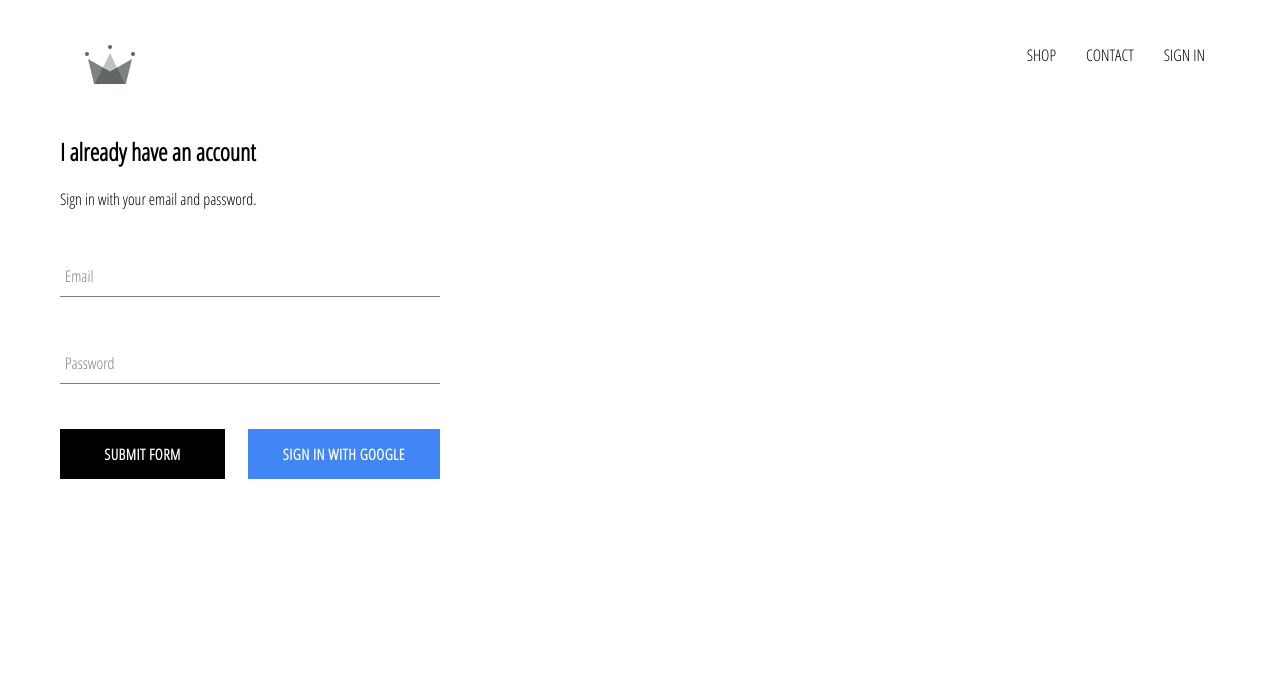
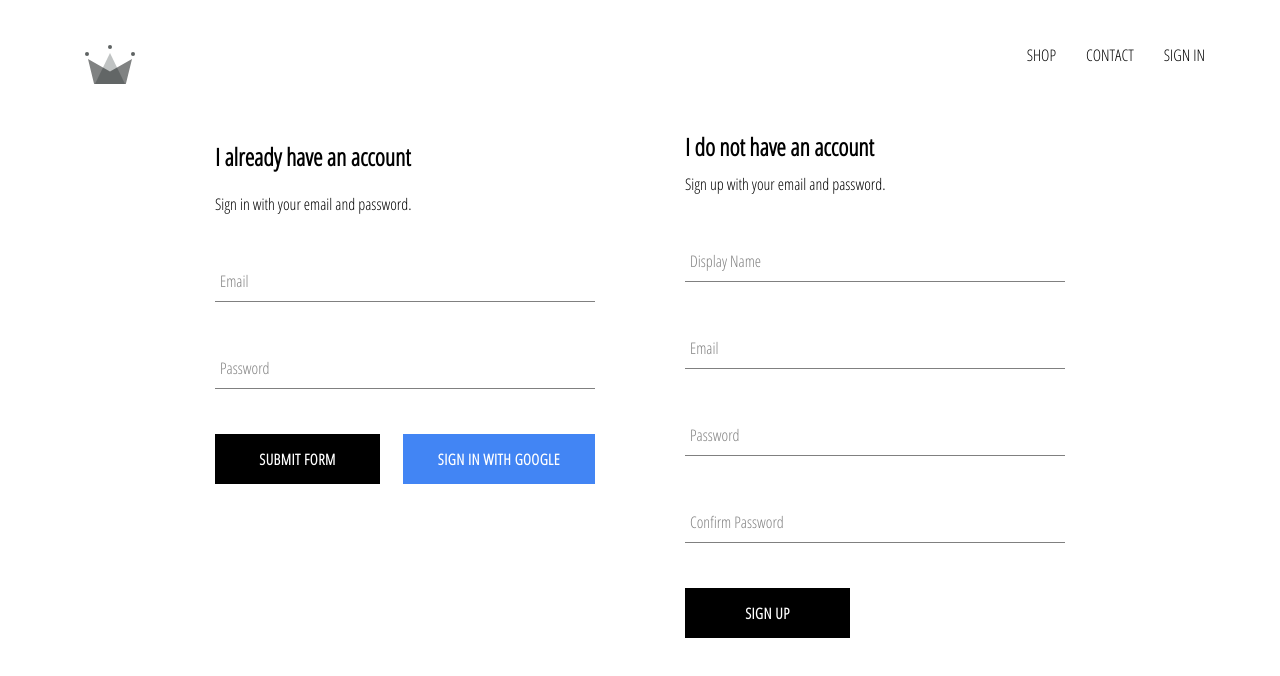
Before and after one commit to dflemming080278/crwn-clothing, a React (Create React App) app: page /signin in a window 1280 px wide. Shown: the top 676 px of the page. Built offline with nearby package versions, Linux system fonts and the light colour scheme; no server answers; a web font is replaced by a local one.

Commit message:
implemented firebase utils, included ability to store authenticated users into our firestore database

```diff
--- a/src/App.js
+++ b/src/App.js
@@ -7,12 +7,13 @@
 import Header from './components/header/header.component';
 import SignInAndSignUpPage from './components/sign-in-and-sign-up/sign-in-and-sign-up.component';
 
-import { initFirebaseAuth } from './firebase/firebase.utils';
+import { init, unSubscribeFromAuth, createUserProfileDocument } from './firebase/firebase.utils';
 
 
 class App extends React.Component {
   constructor() {
     super();
+
     this.state={
       currentUser: null,
       unsubscribeFromAuth: null
@@ -20,17 +21,38 @@
   }
 
 
-  handleCurrentUser = (user) => {
-    this.setState({ currentUser: user});
+  handleCurrentUser = async (userAuth) => {
+    if(userAuth) {
+
+      await createUserProfileDocument(userAuth);
+      this.setState({
+        currentUser: userAuth
+      }
+      // ,() => { //async pattern, ensure setstate finish
+      //   console.log(this.state.currentUser);
+      // }
+      );
+    } else {
+      this.setState({
+        currentUser: null
+      }
+      // ,() => { //async pattern, ensure setstate finish
+      //   console.log(this.state.currentUser);
+      // }
+      );
+    }
+
+    console.log('currentUser: ' + this.state.currentUser );
   }
 
   componentDidMount() {
-    initFirebaseAuth( this.handleCurrentUser,  this.state.unsubscribeFromAuth);
+    init( this.handleCurrentUser );
   }
 
   componentWillUnmount() {
-      this.state.unsubscribeFromAuth();
+    unSubscribeFromAuth();
   }
+
 
   render() {
     return (
--- a/src/components/sign-in-and-sign-up/sign-in-and-sign-up.component.jsx
+++ b/src/components/sign-in-and-sign-up/sign-in-and-sign-up.component.jsx
@@ -1,4 +1,5 @@
 import React from "react";
+import Signup from "../sign-up/sign-up.component";
 import SignIn from "../signin/signin.component";
 
 import './sign-in-and-sign-up.styles.scss';
@@ -8,6 +9,7 @@
     return (
         <div className='sign-in-and-sign-up'>
             <SignIn />
+            <Signup />
         </div>
 
     );
--- a/src/components/sign-in-and-sign-up/sign-in-and-sign-up.styles.scss
+++ b/src/components/sign-in-and-sign-up/sign-in-and-sign-up.styles.scss
@@ -0,0 +1,6 @@
+.sign-in-and-sign-up {
+    width: 850px;
+    display: flex;
+    justify-content: space-between;
+    margin: 30px auto;
+}
--- /dev/null
+++ b/src/components/sign-up/sign-up.component.jsx
@@ -0,0 +1,112 @@
+import React, { Component } from "react";
+
+
+import FormInput from "../form-input/form-input.component";
+import CustomButton from "../custom-button/custom-button.component";
+
+import { createUserProfileDocument, firebaseCreateUserWithEmailAndPassword } from '../../firebase/firebase.utils';
+//import { createUserProfileDocument, firebaseCreateUserWithEmailAndPassword } from '../../firebase/firebase.utils';
+
+
+import './sign-up.styles.scss';
+
+class Signup extends Component {
+    constructor(){
+        super();
+        this.state= {
+            displayName: '',
+            email: '',
+            password: '',
+            confirmPassword: ''
+        };
+    }
+
+    handleSubmit = async  (event) => {
+        event.preventDefault();
+
+        //const { displayName, email, password, confirmPassword } = this.state;
+        const { displayName, email, password, confirmPassword } = this.state;
+
+        if(password !== confirmPassword) {
+            alert("password don't match");
+            return;
+        }
+
+        try {
+
+            const { user } = firebaseCreateUserWithEmailAndPassword(
+                displayName,
+                email,
+                password
+            );
+
+
+            await createUserProfileDocument(user);
+
+            this.setState({
+                displayName: '',
+                email: '',
+                password: '',
+                confirmPassword: ''
+            });
+
+
+        } catch(error) {
+            console.error(error);
+        }
+    }
+
+    handleChange = (event) => {
+        event.preventDefault();
+        const { name, value } = event.target;
+
+        this.setState({ [name]: value });
+    }
+
+    render() {
+        const { displayName, email, password, confirmPassword } = this.state;
+        return(
+            <div className='sign-up'>
+                <h2 className='title'>I do not have an account</h2>
+                <span>Sign up with your email and password.</span>
+                <form className='sign-up-form' onSubmit= { this.handleSubmit }>
+                        <FormInput
+                            handleChange={ this.handleChange }
+                            label='Display Name'
+                            name='displayName'
+                            type='text'
+                            value={ displayName }
+                            required/>
+                        <FormInput
+                            handleChange={ this.handleChange }
+                            label='Email'
+                            name='email'
+                            type='email'
+                            value={ email }
+                            required/>
+                        <FormInput
+                            handleChange={ this.handleChange }
+                            label='Password'
+                            name='password'
+                            type='password'
+                            value={ password }
+                            required/>
+                        <FormInput
+                            handleChange={ this.handleChange }
+                            label='Confirm Password'
+                            name='confirmPassword'
+                            type='password'
+                            value={ confirmPassword }
+                            required/>
+                        <div className='buttons'>
+                            <CustomButton type='submit'>SIGN UP</CustomButton>
+                        </div>
+                    </form>
+            </div>
+        );
+    }
+
+
+}
+
+export default Signup;
--- /dev/null
+++ b/src/components/sign-up/sign-up.styles.scss
@@ -0,0 +1,9 @@
+.sign-up {
+    display: flex;
+    flex-direction: column;
+    width: 380px;
+}
+
+.title {
+    margin: 10px 0;
+}
--- a/src/firebase/firebase.utils.js
+++ b/src/firebase/firebase.utils.js
@@ -5,20 +5,22 @@
     GoogleAuthProvider,
     signInWithPopup,
     signOut,
+    createUserWithEmailAndPassword,
   } from 'firebase/auth';
-// import {
-//     getFirestore,
+ import {
+     getFirestore,
 //     collection,
-//     addDoc,
+//      addDoc,
 //     query,
 //     orderBy,
 //     limit,
-//     onSnapshot,
-//     setDoc,
+       onSnapshot,
+       getDoc,
+       setDoc,
 //     updateDoc,
-//     doc,
+     doc,
 //     serverTimestamp,
-// } from 'firebase/firestore';
+ } from 'firebase/firestore';
 // import {
 //     getStorage,
 //     ref,
@@ -38,29 +40,127 @@
 const auth = getAuth();
 
 let handleCurrentUser = null;
+let handleUnsubscribeFromAuth = null
 
 // Initialize firebase auth
-export function initFirebaseAuth(appHandleCurrentUser, appUnsubscribeFromAuth) {
-
+export function init(appHandleCurrentUser) {
     handleCurrentUser = appHandleCurrentUser;
-
-    // Listen to auth state changes.
-    appUnsubscribeFromAuth = onAuthStateChanged(auth, authStateObserver);
+    initFirebaseAuth();
 }
 
-function authStateObserver(user) {
-    handleCurrentUser(user);
+// Listen to auth state changes.
+export function initFirebaseAuth() {
+    handleUnsubscribeFromAuth = onAuthStateChanged(auth, authStateObserver);
 }
 
-// Signs-in Friendly Chat.
-export async function firebaseSignIn() {
-    // Sign in Firebase using popup auth and Google as the identity provider.
-    var provider = new GoogleAuthProvider();
-    await signInWithPopup(getAuth(), provider);
+// Listen to Snapshot changes.
+export function initFirebaseSnapshot(userAuth) {
+    const db = getFirestore();
+    const userRef = doc(db,`users/${ userAuth.uid }`);
+
+    onSnapshot(userRef, firebaseOnSnapshot);
 }
 
-// Signs-out of Friendly Chat.
+export function unSubscribeFromAuth() {
+    handleUnsubscribeFromAuth();
+}
+
+async function authStateObserver(user) {
+    handleCurrentUser(user);
+
+    if (user) {
+//console.log('1. user.uid:- ' + user.uid);
+        initFirebaseSnapshot ( user );
+    }
+}
+
+// Sign in Firebase using popup auth and Google as the identity provider.
+export async function firebaseSignIn() {
+    var provider = new GoogleAuthProvider();
+
+    try {
+        await signInWithPopup(getAuth(), provider);
+    }catch(error) {
+//alert(error.message);
+    }
+}
+
+// Sign out of Firebase.
 export function firebaseSignOut() {
-    // Sign out of Firebase.
-    signOut(getAuth());
+    signOut(auth);
 }
+
+export async function firebaseCreateUserWithEmailAndPassword(displayName, email, password) {
+    try {
+
+        const { user } = await createUserWithEmailAndPassword(
+            auth,
+            email,
+            password
+        );
+        user.displayName = displayName;
+
+        return user;
+    }catch(error) {
+        console.log(error.message);
+    }
+}
+
+
+
+export async function createUserProfileDocument(userAuth)  {
+    if (!userAuth) return;
+
+
+    const db = getFirestore();
+
+    const userRef = doc(db,`users/${ userAuth.uid }`);
+
+    const snapShot = await getDoc(userRef);
+
+    if(!snapShot.exists()) {
+
+        const { displayName, email } = userAuth;
+        const createdAt = new Date();
+
+        try {
+           if (userAuth.uid) {
+                await setDoc(userRef, {
+                    displayName,
+                    email,
+                    createdAt
+                });
+            }
+        } catch(error) {
+            console.error(error);
+            console.log('error creating user:- ', error.message);
+        }
+    }
+
+    return userRef;
+  }
+
+export async function firebaseOnSnapshot(userSnap) {
+
+    if (userSnap.exists) {
+//console.log("Snapshot data changed:", userSnap.data());
+
+        handleCurrentUser({
+            id: userSnap.id,
+            ...userSnap.data()
+        });
+      } else {
+        // doc.data() will be undefined in this case
+        console.log("No such document!");
+      }
+}
+
+// // Return Firbase Collection object
+// export async function firebaseCollection(name) {
+//     return collection(name);
+// }
+
+// Return Firebase Document object
+export function firebaseDoc(name) {
+    return doc(name);
+}
```
